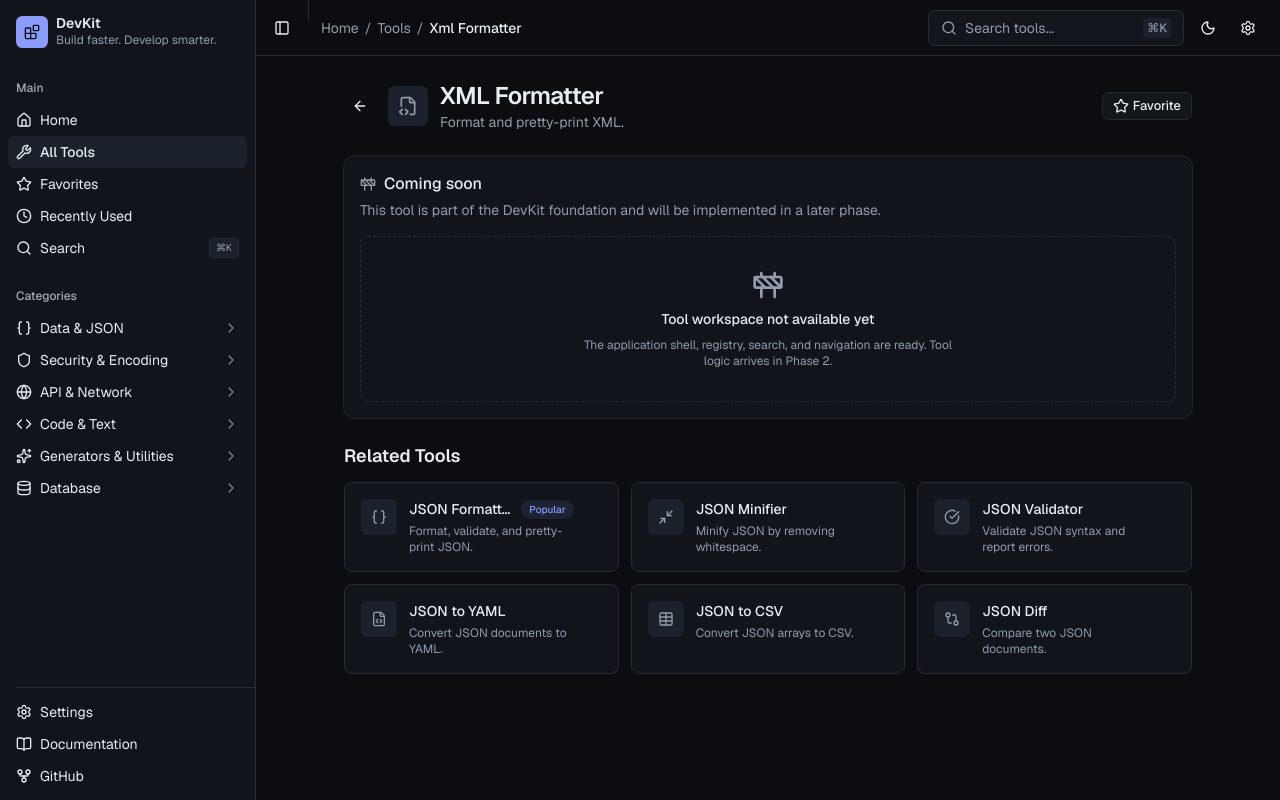
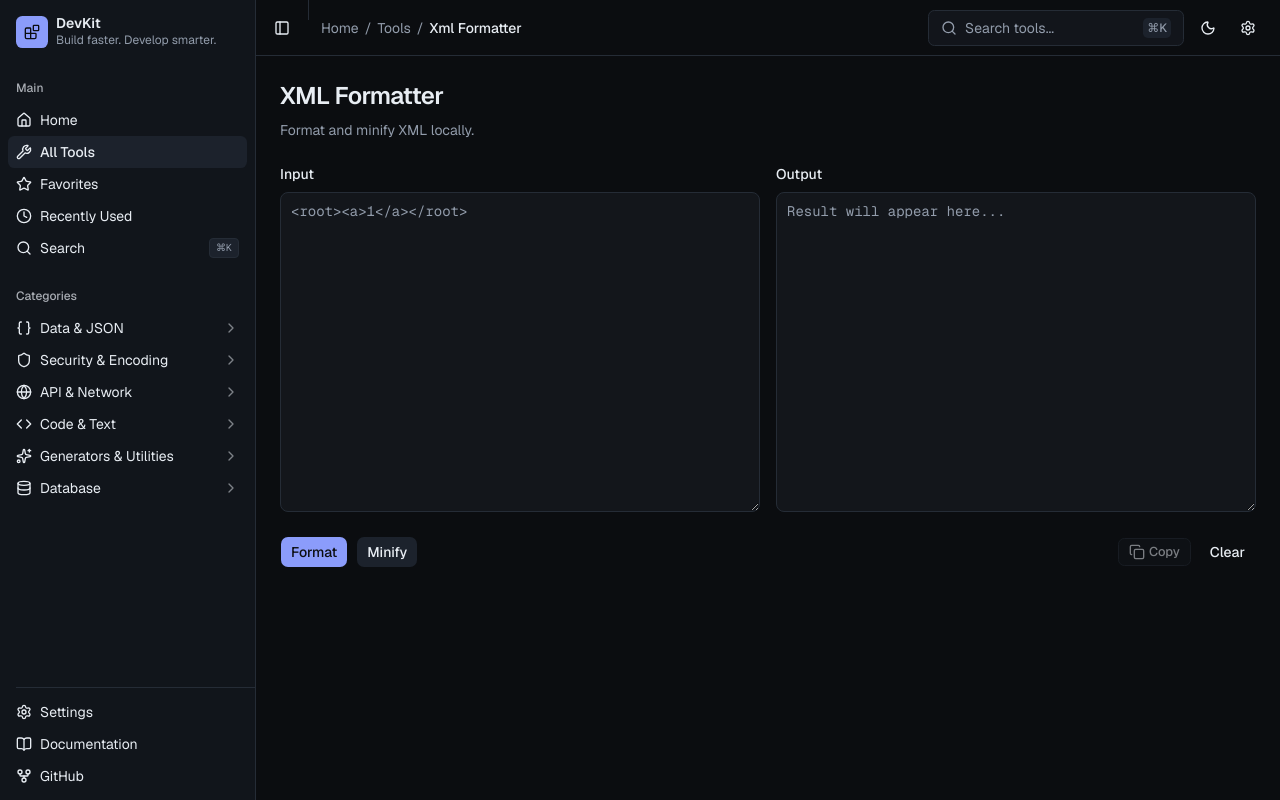
Before and after one commit to fazasync/Devkit, a Next.js app: page /tools/xml-formatter in a window 1280 px wide. Built offline with nearby package versions, Linux system fonts and the light colour scheme.

Commit message:
feat: implement XML formatter tool

```diff
--- /dev/null
+++ b/app/tools/xml-formatter/page.tsx
@@ -0,0 +1,16 @@
+import { XmlFormatter } from "@/features/xml-formatter";
+import { RecentlyUsedTracker } from "@/components/shared/recently-used-tracker";
+
+export const metadata = {
+  title: "XML Formatter — DevKit",
+  description: "Format and minify XML.",
+};
+
+export default function XmlFormatterPage() {
+  return (
+    <>
+      <RecentlyUsedTracker id="xml-formatter" />
+      <XmlFormatter />
+    </>
+  );
+}
--- /dev/null
+++ b/features/xml-formatter/components/xml-formatter.tsx
@@ -0,0 +1,105 @@
+"use client";
+
+import { useState } from "react";
+import { formatXml, minifyXml } from "../lib/xml";
+import { Button } from "@/components/ui/button";
+import { Textarea } from "@/components/ui/textarea";
+import { CopyButton } from "@/components/shared/copy-button";
+
+export function XmlFormatter() {
+  const [input, setInput] = useState("");
+  const [output, setOutput] = useState("");
+  const [error, setError] = useState<string | null>(null);
+
+  const handleFormat = () => {
+    try {
+      setOutput(formatXml(input));
+      setError(null);
+    } catch (err) {
+      setError(err instanceof Error ? err.message : "Invalid XML.");
+      setOutput("");
+    }
+  };
+
+  const handleMinify = () => {
+    try {
+      setOutput(minifyXml(input));
+      setError(null);
+    } catch (err) {
+      setError(err instanceof Error ? err.message : "Invalid XML.");
+      setOutput("");
+    }
+  };
+
+  const handleClear = () => {
+    setInput("");
+    setOutput("");
+    setError(null);
+  };
+
+  return (
+    <div className="mx-auto flex w-full max-w-6xl flex-col gap-6 p-6">
+      <section className="flex flex-col gap-2">
+        <h1 className="text-2xl font-semibold tracking-tight text-foreground">
+          XML Formatter
+        </h1>
+        <p className="text-sm text-muted-foreground">
+          Format and minify XML locally.
+        </p>
+      </section>
+
+      <section className="grid gap-4 lg:grid-cols-2">
+        <div className="flex flex-col gap-2">
+          <label htmlFor="xml-input" className="text-sm font-medium text-foreground">
+            Input
+          </label>
+          <Textarea
+            id="xml-input"
+            value={input}
+            onChange={(event) => setInput(event.target.value)}
+            placeholder="<root><a>1</a></root>"
+            className="min-h-[320px] font-mono text-sm"
+            spellCheck={false}
+          />
+        </div>
+        <div className="flex flex-col gap-2">
+          <label htmlFor="xml-output" className="text-sm font-medium text-foreground">
+            Output
+          </label>
+          <Textarea
+            id="xml-output"
+            value={output}
+            readOnly
+            placeholder="Result will appear here..."
+            className="min-h-[320px] font-mono text-sm"
+            spellCheck={false}
+          />
+        </div>
+      </section>
+
+      <section className="flex flex-wrap items-center gap-2">
+        <Button onClick={handleFormat}>Format</Button>
+        <Button variant="secondary" onClick={handleMinify}>
+          Minify
+        </Button>
+        <div className="ml-auto flex items-center gap-2">
+          <CopyButton value={output} />
+          <Button variant="ghost" onClick={handleClear}>
+            Clear
+          </Button>
+        </div>
+      </section>
+
+      {error ? (
+        <div
+          role="alert"
+          className="rounded-md border border-destructive/40 bg-destructive/10 px-3 py-2 text-sm text-destructive"
+        >
+          {error}
+        </div>
+      ) : null}
+    </div>
+  );
+}
+
+export default XmlFormatter;
--- /dev/null
+++ b/features/xml-formatter/index.ts
@@ -0,0 +1,2 @@
+export { XmlFormatter } from "./components/xml-formatter";
+export * from "./lib/xml";
--- /dev/null
+++ b/features/xml-formatter/lib/xml.ts
@@ -0,0 +1,67 @@
+export function formatXml(input: string): string {
+  const trimmed = input.trim();
+  if (trimmed.length === 0) {
+    throw new Error("Input is empty.");
+  }
+
+  if (!isWellFormed(trimmed)) {
+    throw new Error("Invalid XML.");
+  }
+
+  const xml = trimmed.replace(/>\s+</g, "><");
+
+  let formatted = "";
+  let indent = 0;
+  const tokens = xml.split(/(<[^>]+>)/g).filter(Boolean);
+
+  for (const token of tokens) {
+    if (token.startsWith("</")) {
+      indent = Math.max(0, indent - 1);
+      formatted += "  ".repeat(indent) + token + "\n";
+    } else if (token.startsWith("<")) {
+      formatted += "  ".repeat(indent) + token + "\n";
+      if (!token.endsWith("/>") && !token.startsWith("<?") && !token.startsWith("<!")) {
+        indent++;
+      }
+    } else {
+      const text = token.trim();
+      if (text.length > 0) {
+        formatted += "  ".repeat(indent) + text + "\n";
+      }
+    }
+  }
+
+  return formatted.trimEnd();
+}
+
+export function minifyXml(input: string): string {
+  const trimmed = input.trim();
+  if (trimmed.length === 0) {
+    throw new Error("Input is empty.");
+  }
+  if (!isWellFormed(trimmed)) {
+    throw new Error("Invalid XML.");
+  }
+  return trimmed.replace(/>\s+</g, "><");
+}
+
+function isWellFormed(input: string): boolean {
+  if (!/<[a-zA-Z]/.test(input)) return false;
+  const stack: string[] = [];
+  const tagRegex = /<\/?([a-zA-Z_][\w:.-]*)[^>]*>/g;
+  let match: RegExpExecArray | null;
+  while ((match = tagRegex.exec(input)) !== null) {
+    const full = match[0];
+    const name = match[1];
+    if (full.startsWith("</")) {
+      if (stack.length === 0 || stack.pop() !== name) return false;
+    } else if (
+      !full.endsWith("/>") &&
+      !full.startsWith("<?") &&
+      !full.startsWith("<!")
+    ) {
+      stack.push(name);
+    }
+  }
+  return stack.length === 0;
+}
```
Also changed, not shown: 2 other files (tests, documents, lock files or other folders).
